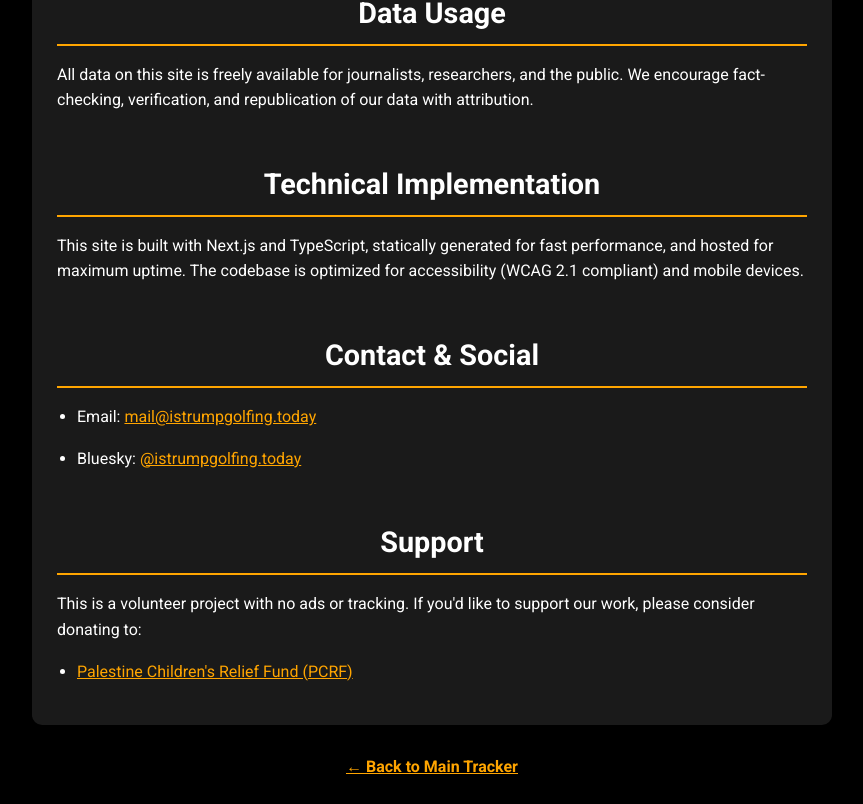
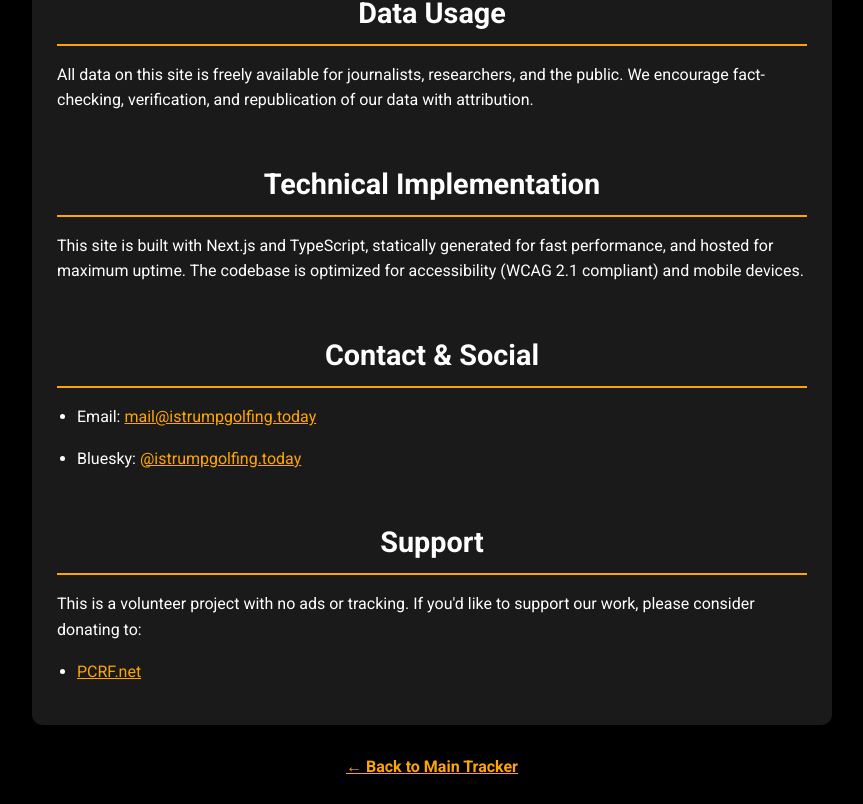
Before and after one commit to soyboi1312/istrumpgolfing.today, a Next.js app: page /about in a window 1280 px wide. Shown: the part 3094-3898 px from the top of the page, without its empty margins (208-1071 px from the left). Built offline with nearby package versions, Linux system fonts and the light colour scheme.

Commit message:
Update about.tsx

```diff
--- a/pages/about.tsx
+++ b/pages/about.tsx
@@ -175,7 +175,7 @@ const About = () => {
           <ul className={styles.sourcesList}>
             <li>
               <a href="https://www.pcrf.net/" target="_blank" rel="noopener noreferrer" style={{ color: '#ffa500' }}>
-                Palestine Children's Relief Fund (PCRF)
+                PCRF.net
               </a>
             </li>
           </ul>
```
